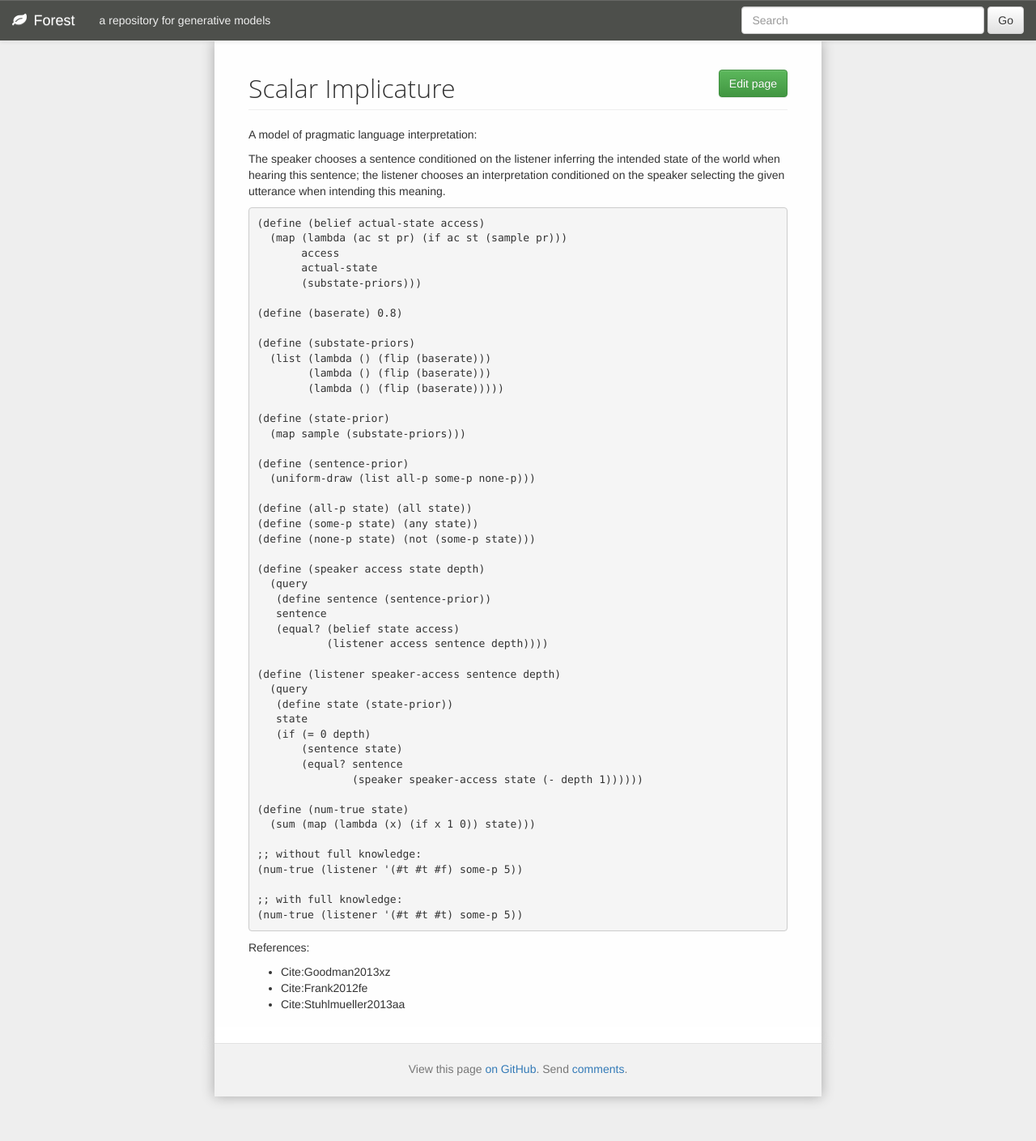
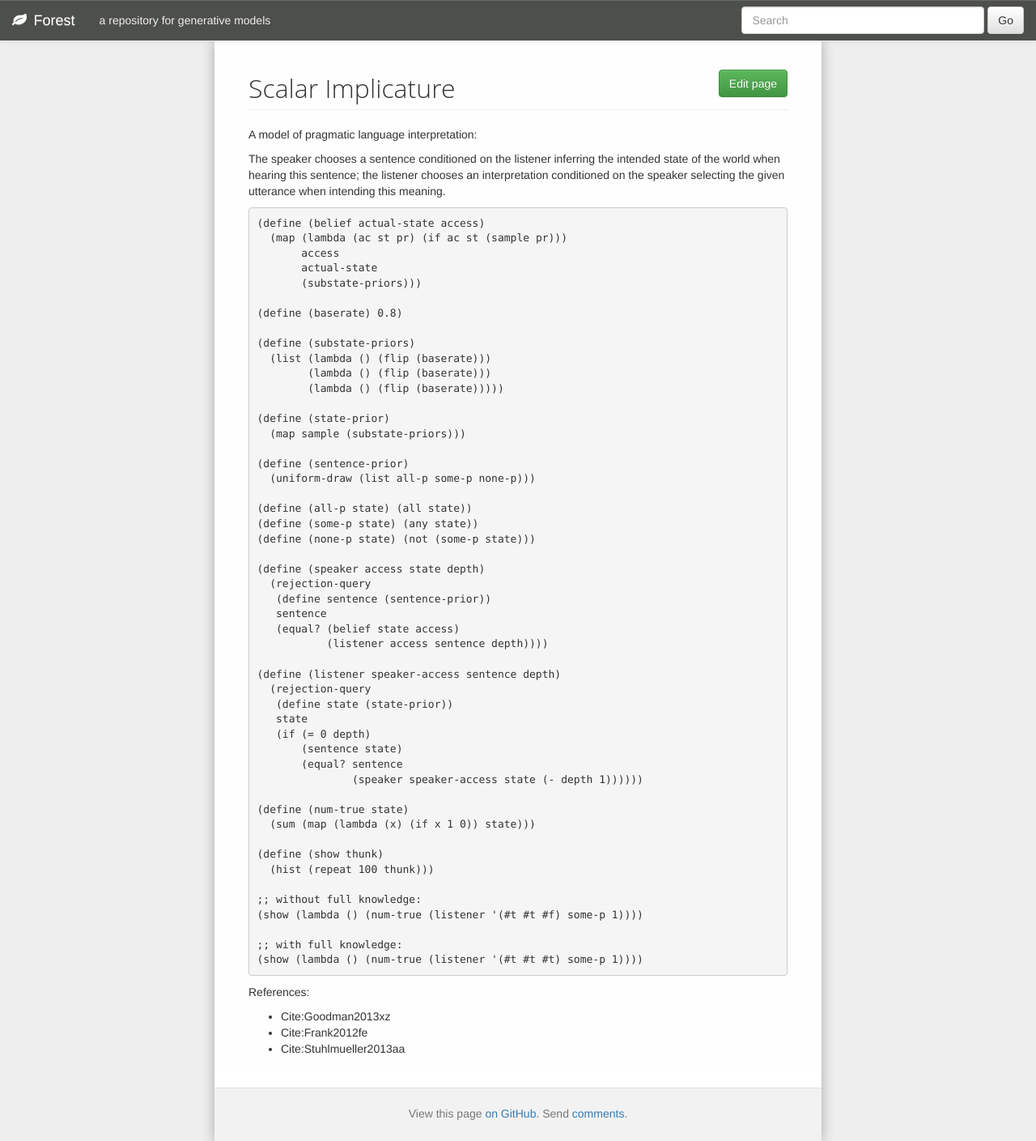
Before and after one commit to forestdb/forestdb.org, a Jekyll site: the page built from models/scalar-implicature.md, in a window 1280 px wide. Shown: the whole page at 81% size. Built offline with Jekyll 4.4.1, drawn with Linux system fonts in a browser that asks for light colours; nearby versions of some CDN libraries.

Commit message:
Made scalar implicature model work.

```diff
--- a/models/scalar-implicature.md
+++ b/models/scalar-implicature.md
@@ -34,14 +34,14 @@ The speaker chooses a sentence conditioned on the listener inferring the intende
     (define (none-p state) (not (some-p state)))
 
     (define (speaker access state depth)
-      (query
+      (rejection-query
        (define sentence (sentence-prior))
        sentence
        (equal? (belief state access)
                (listener access sentence depth))))
 
     (define (listener speaker-access sentence depth)
-      (query
+      (rejection-query
        (define state (state-prior))
        state
        (if (= 0 depth)
@@ -52,11 +52,14 @@ The speaker chooses a sentence conditioned on the listener inferring the intende
     (define (num-true state)
       (sum (map (lambda (x) (if x 1 0)) state)))
 
+    (define (show thunk)
+      (hist (repeat 100 thunk)))
+
     ;; without full knowledge:
-    (num-true (listener '(#t #t #f) some-p 5))
+    (show (lambda () (num-true (listener '(#t #t #f) some-p 1))))
 
     ;; with full knowledge:
-    (num-true (listener '(#t #t #t) some-p 5))
+    (show (lambda () (num-true (listener '(#t #t #t) some-p 1))))
 
 References:
 
```
Also changed, not shown: other parts of models/scalar-implicature.md (+1 -1 lines).
